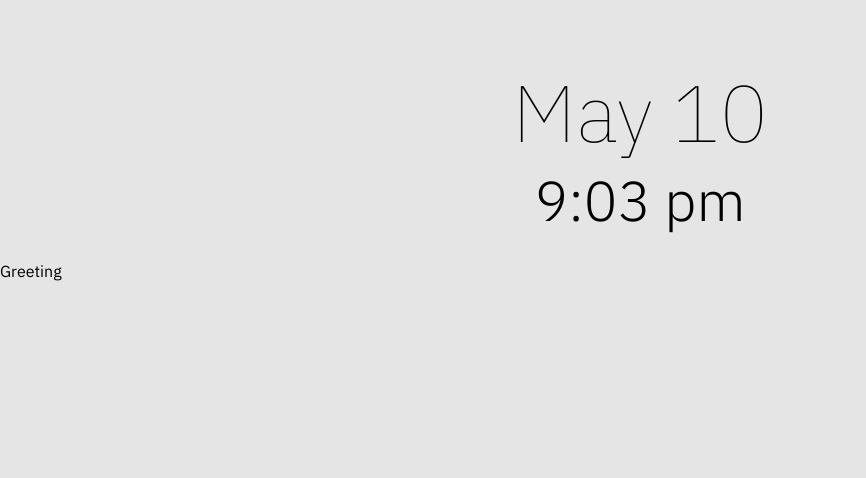
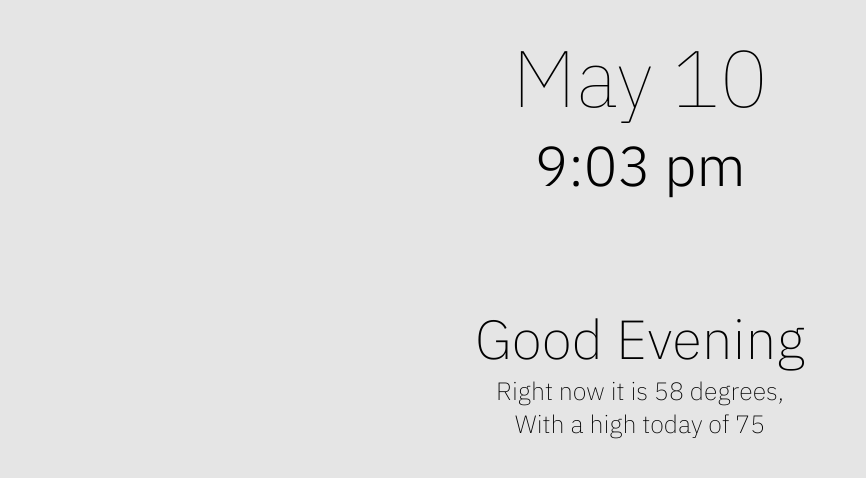
Before and after one commit to jon-tschida/Improved-New-Tab, a React (Create React App) app: page / in a window 1280 px wide. Shown: the top 478 px of the page, without its empty margins (0-866 px from the left). Built offline with nearby package versions, Linux system fonts and the light colour scheme; the HTML template or start-up script is replaced by a standard one.

Commit message:
Moved some state around
Moved state to be more "one source of truth" and manipulated the time formatting in the header instead of in the app.

Also added greeting component and setup logic to greet based on the correct time of day.

```diff
--- a/src/App.js
+++ b/src/App.js
@@ -23,11 +23,11 @@ const dayOptions = {
 
 export default function App() {
 
-  let [curTime, setCurTime] = React.useState(formatAMPM(new Date()));
+  let [curTime, setCurTime] = React.useState(new Date());
   let [curDate, setCurDate] = React.useState();
 
   setInterval(() => {
-    setCurTime(formatAMPM(new Date()));
+    setCurTime(new Date());
     setCurDate(new Date());
   }, 5000)
 
@@ -36,8 +36,8 @@ export default function App() {
 
   return (
     <>
-      <Header format={formatAMPM} formatDay={formatDay} curTime={curTime} />
-      <Greeting />
+      <Header formatAMPM={formatAMPM} formatDay={formatDay} curTime={curTime} />
+      <Greeting time={curTime} />
     </>
   );
 }
--- a/src/components/Greeting.js
+++ b/src/components/Greeting.js
@@ -1,7 +1,22 @@
 import React from 'react'
 
-export default function Greeting() {
+export default function Greeting(props) {
+    let time = props.time.getHours()
+    let greeting = "good morning";
+
+    if (time >= 12 && time <= 17) greeting = "Good Afternoon"
+    else if (time > 17 && time < 24) greeting = "Good Evening"
+    else if (time >= 0 && time < 12) greeting = "Good Morning"
+
     return (
-        <div>Greeting</div>
+
+        <div className='greeting'>
+            <p className='greeting--header'>{greeting}</p>
+            <p className='greeting--paragraph'>Right now it is 58 degrees,</p>
+            <p className='greeting--paragraph'>With a high today of 75</p>
+
+
+
+        </div>
     )
 }
--- a/src/components/Header.js
+++ b/src/components/Header.js
@@ -1,3 +1,4 @@
+import { type } from '@testing-library/user-event/dist/type';
 import React from 'react'
 
 export default function Header(props) {
@@ -6,7 +7,7 @@ export default function Header(props) {
         <div>
             <div className='date-time'>
                 <p className='date'>{props.formatDay}</p>
-                <p className='time'>{props.curTime}</p>
+                <p className='time'>{props.formatAMPM(props.curTime)}</p>
             </div>
         </div>
     )
--- a/src/index.css
+++ b/src/index.css
@@ -15,7 +15,7 @@ body {
 /* Header styling */
 .date-time {
   padding: 25px;
-  margin-top: 35px;
+  padding-bottom: 8%;
 }
 
 .date {
@@ -29,3 +29,19 @@ body {
   font-weight: 300;
   text-align: center;
 }
+
+/* Greeting */
+
+.greeting {
+  text-align: center;
+}
+
+.greeting--header {
+  font-size: 55px;
+  font-weight: 200;
+}
+
+.greeting--paragraph {
+  font-size: 25px;
+  font-weight: 200;
+}
```
